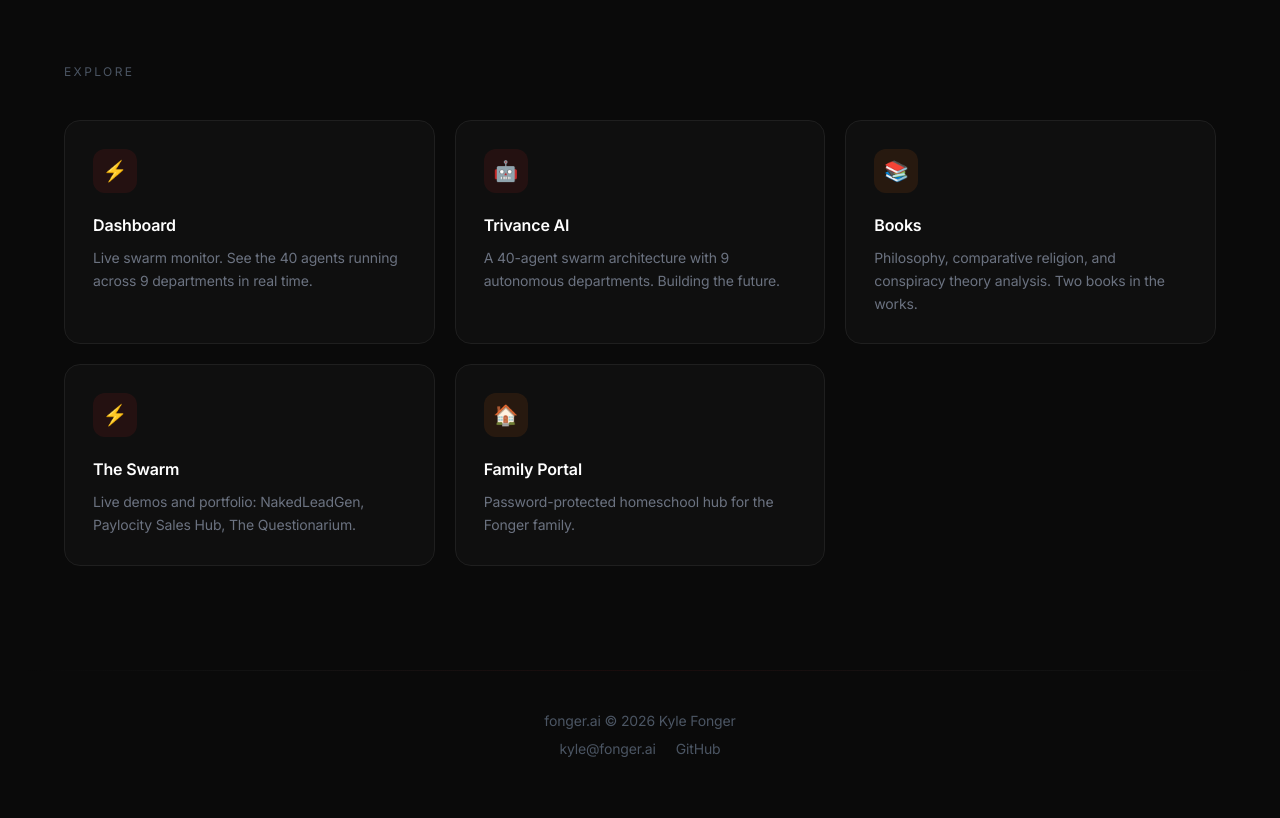
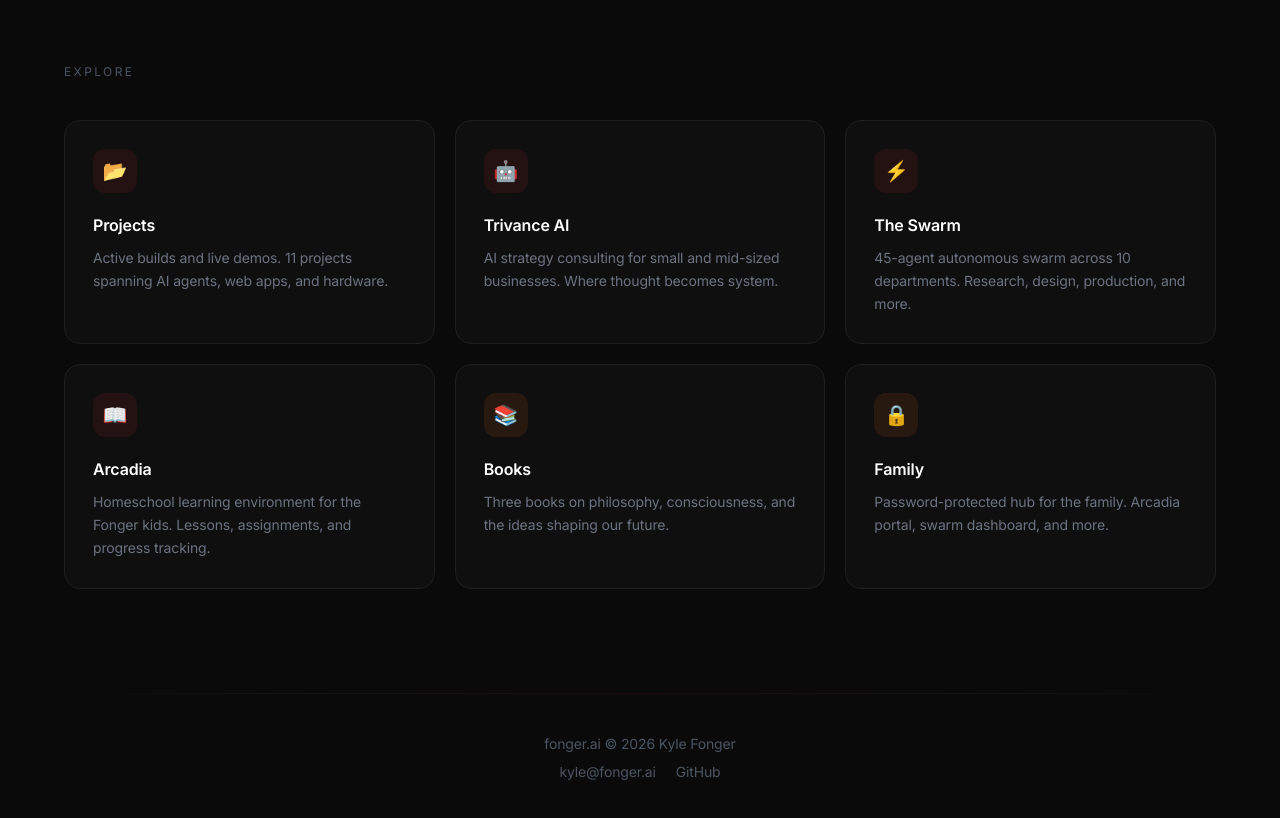
Before and after one commit to k00jax/fonger-ai, a Next.js app: page / in a window 1280 px wide. Shown: the part 1340-2158 px from the top of the page. Built offline with nearby package versions, Linux system fonts and the light colour scheme.

Commit message:
Match home page cards to nav

```diff
--- a/src/app/page.js
+++ b/src/app/page.js
@@ -235,35 +235,41 @@ export default function Home() {
           <h2 className="text-xs tracking-[0.2em] uppercase text-gray-600 mb-10">Explore</h2>
           <div className="grid grid-cols-1 sm:grid-cols-2 lg:grid-cols-3 gap-5">
             <NavigationCard
-              href="/dashboard/"
-              icon="⚡"
-              title="Dashboard"
-              description="Live swarm monitor. See the 40 agents running across 9 departments in real time."
+              href="/projects/"
+              icon="📂"
+              title="Projects"
+              description="Active builds and live demos. 11 projects spanning AI agents, web apps, and hardware."
             />
             <NavigationCard
               href="/trivance/"
               icon="🤖"
               title="Trivance AI"
-              description="A 40-agent swarm architecture with 9 autonomous departments. Building the future."
+              description="AI strategy consulting for small and mid-sized businesses. Where thought becomes system."
+            />
+            <NavigationCard
+              href="/swarm/"
+              icon="⚡"
+              title="The Swarm"
+              description="45-agent autonomous swarm across 10 departments. Research, design, production, and more."
+            />
+            <NavigationCard
+              href="/arcadia/"
+              icon="📖"
+              title="Arcadia"
+              description="Homeschool learning environment for the Fonger kids. Lessons, assignments, and progress tracking."
             />
             <NavigationCard
               href="/books/"
               icon="📚"
               title="Books"
-              description="Philosophy, comparative religion, and conspiracy theory analysis. Two books in the works."
+              description="Three books on philosophy, consciousness, and the ideas shaping our future."
               variant="orange"
             />
             <NavigationCard
-              href="/swarm/"
-              icon="⚡"
-              title="The Swarm"
-              description="Live demos and portfolio: NakedLeadGen, Paylocity Sales Hub, The Questionarium."
-            />
-            <NavigationCard
               href="/family/"
-              icon="🏠"
-              title="Family Portal"
-              description="Password-protected homeschool hub for the Fonger family."
+              icon="🔒"
+              title="Family"
+              description="Password-protected hub for the family. Arcadia portal, swarm dashboard, and more."
               variant="orange"
             />
           </div>
```
Also changed, not shown: 24 other files (tests, documents, lock files or other folders).
